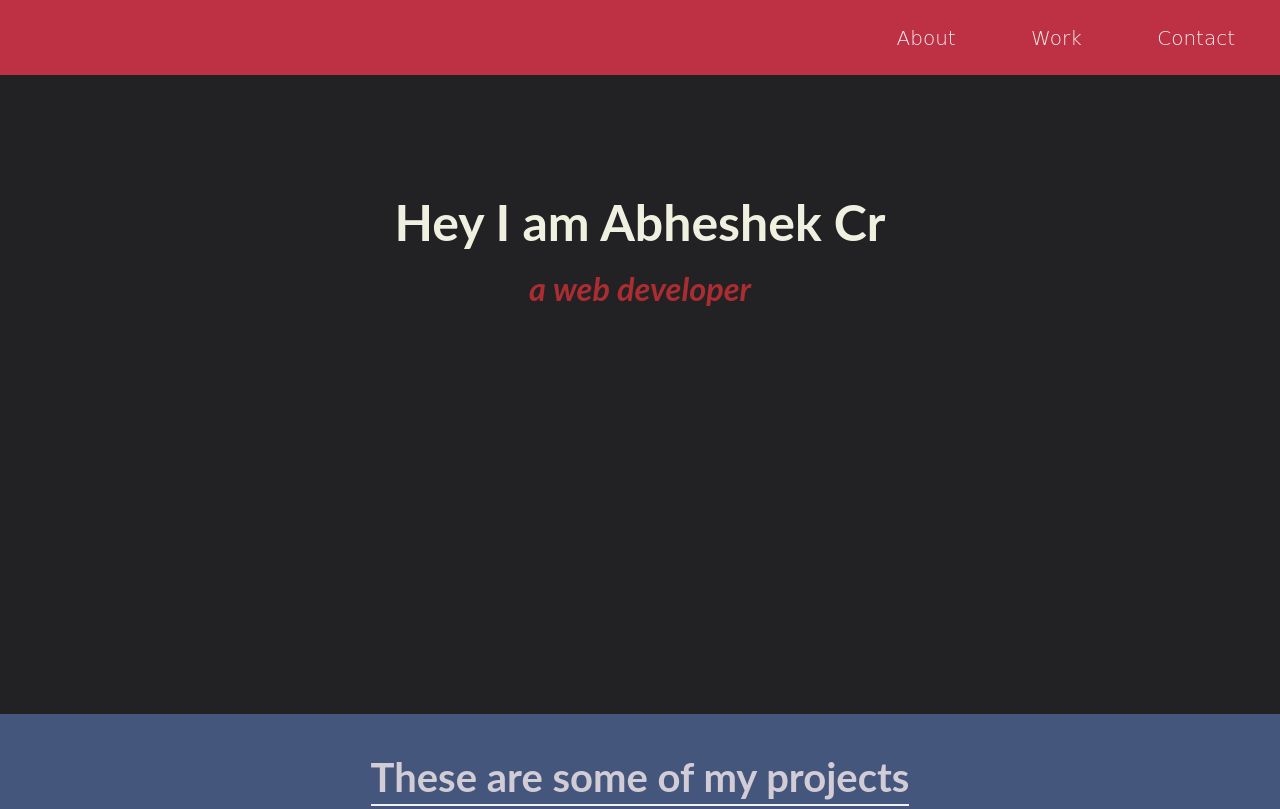
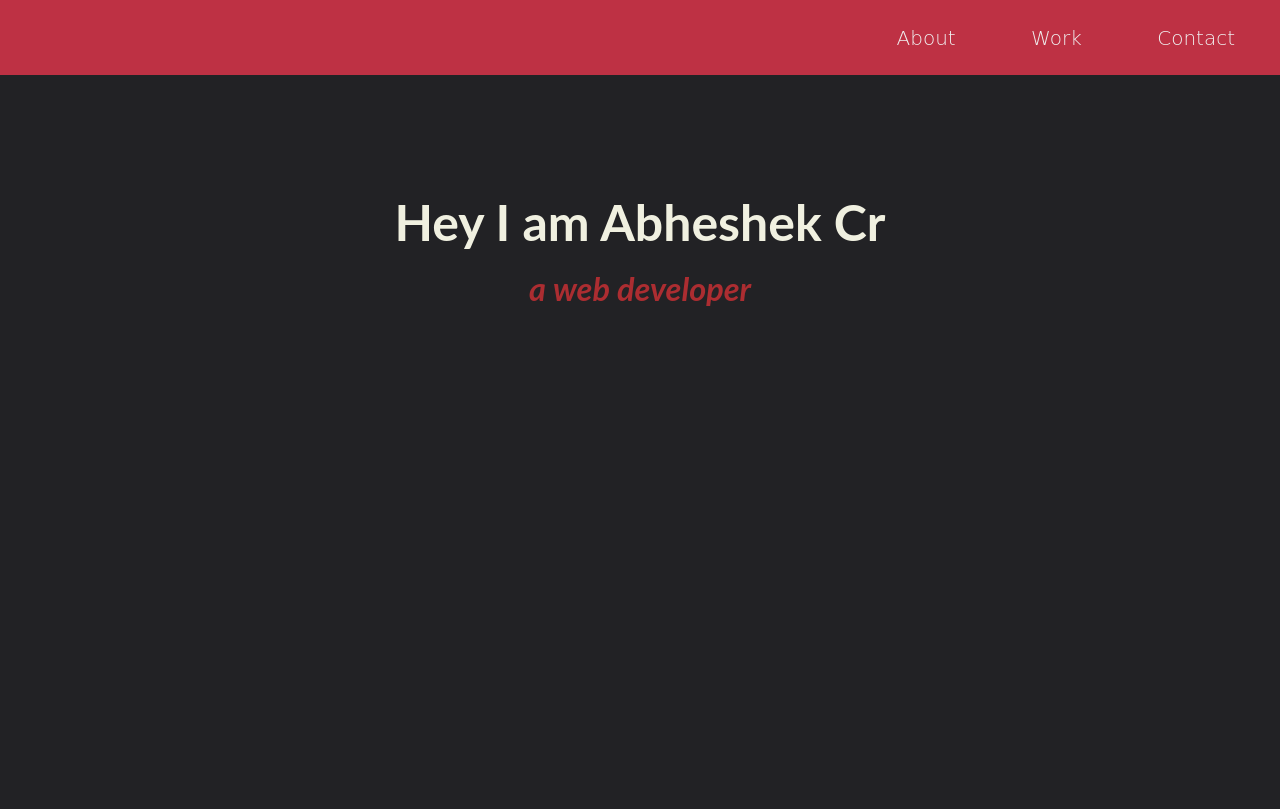
Before and after one commit to abheshekcr/portfolio-website, a plain HTML site: page index.html in a window 1280 px wide. Shown: the top 809 px of the page. Drawn offline with Linux system fonts and the light colour scheme; a web font is replaced by a local one.

Commit message:
third commit

```diff
--- a/style.css
+++ b/style.css
@@ -44,7 +44,7 @@ body{
     color:#F0F0E0;
     background-color: #222225;
     width: 100%;
-    height:90vh;
+    height:120vh;
     margin-top: -40px;
 }
 
```
